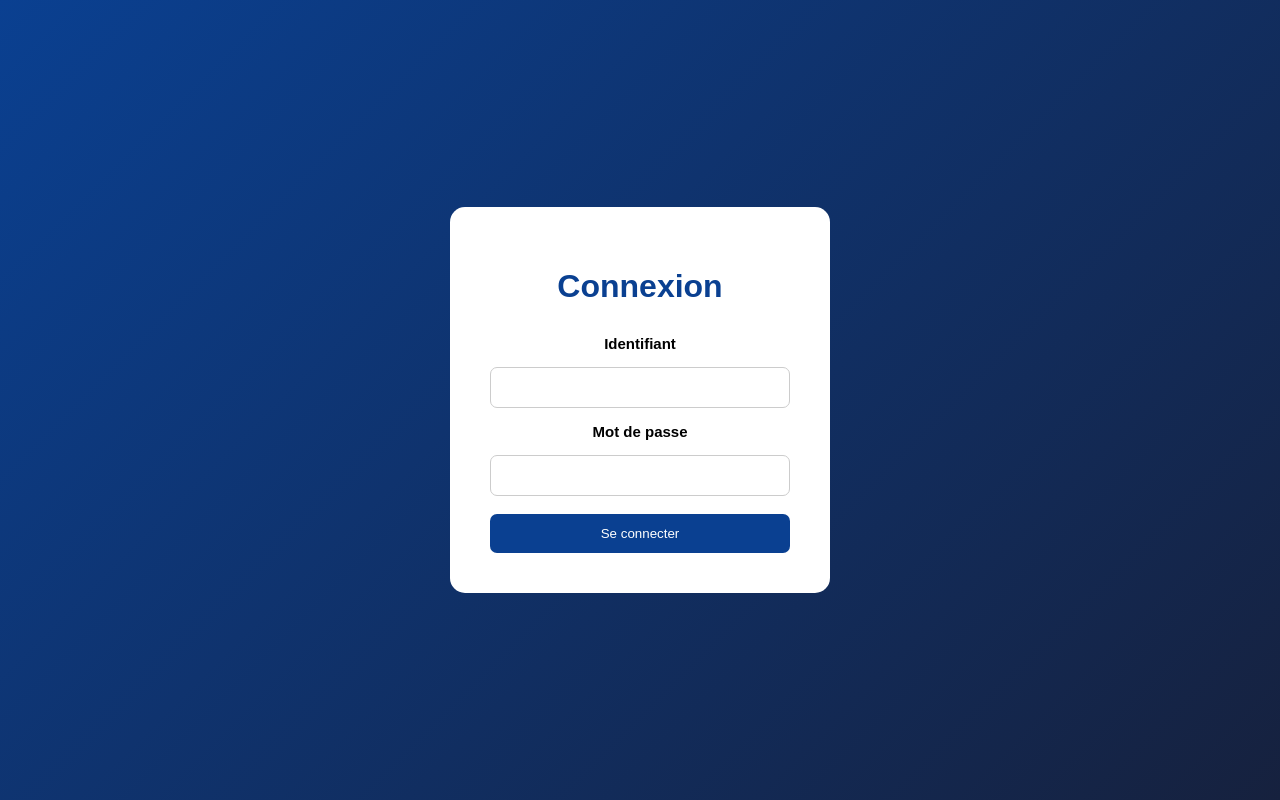
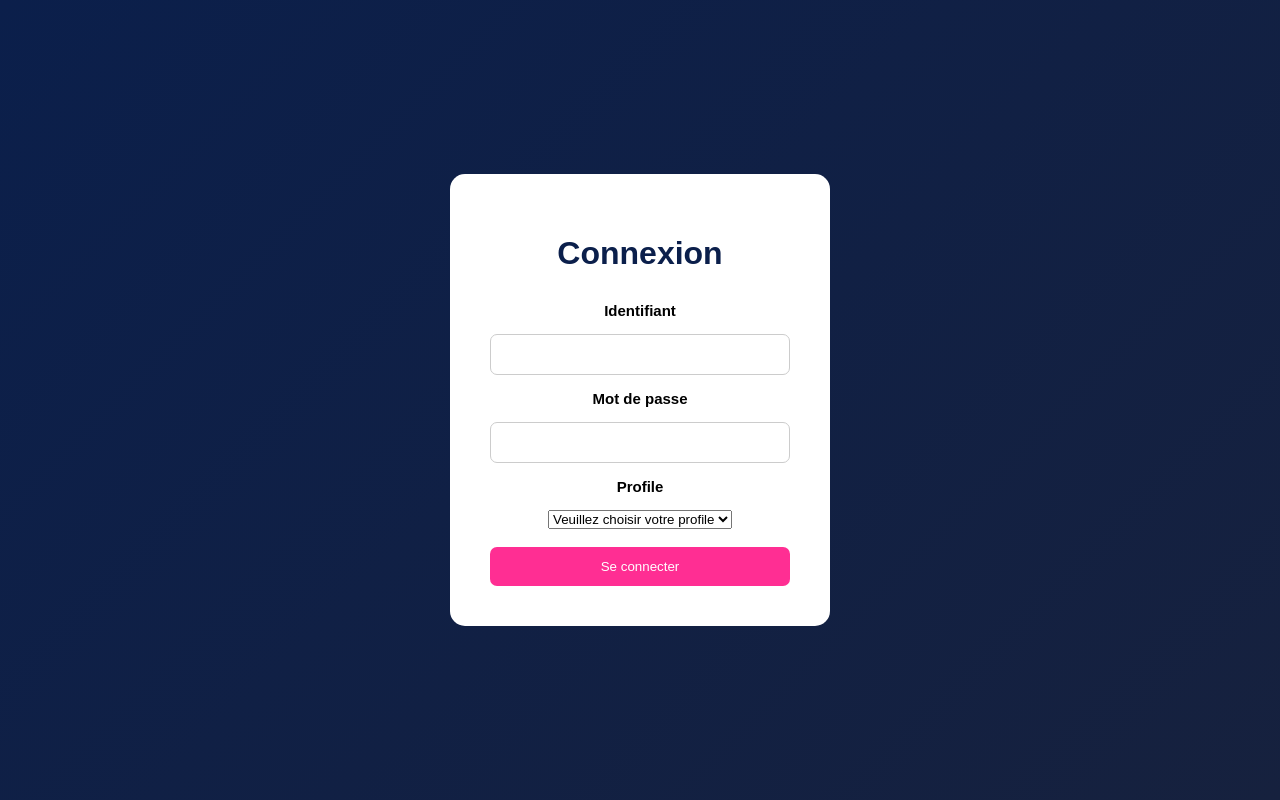
Before and after one commit to zorez04/PronoteV2, a Flask app: page / in a window 1280 px wide. Run offline with Flask 3, Linux system fonts and the light colour scheme.

Commit message:
Modification couleur page connexion

```diff
--- a/templates/home.html
+++ b/templates/home.html
@@ -12,7 +12,7 @@
             height: 100vh;
             margin: 0;
             font-family: Arial, sans-serif;
-            background: linear-gradient(135deg, #0a4091, #16213e);
+            background: linear-gradient(135deg, #0B1F4B, #16213e);
         }
 
         form {
@@ -25,7 +25,7 @@
         }
 
         h1 {
-            color: #0a4091;
+            color: #0B1F4B;
             margin-bottom: 30px;
         }
 
@@ -44,13 +44,13 @@
         }
 
         input:focus {
-            border-color: #0a4091;
+            border-color: #0B1F4B;
         }
 
         button {
             width: 100%;
             padding: 12px;
-            background-color: #0a4091;
+            background-color: #FF2E93;
             color: white;
             border: none;
             border-radius: 7px;
@@ -59,7 +59,7 @@
         }
 
         button:hover {
-            background-color: #062c68;
+            background-color: #FF2E93;
             transform: scale(1.03);
         }
     </style>
@@ -80,6 +80,17 @@
         <input type="password" id="password" name="password"/>
 
         <br/>
+
+        <h3> Profile </h3>
+        <select name="role" id="role">
+            <option value="">Veuillez choisir votre profile </option>
+            <option value="1">Proffesseurs </option>
+            <option value="2">Vie scolaire </option>
+            <option value="3">Dirrections </option>
+            <option value="4">Eleves </option>
+        </select>
+
+        <br/>
         <br/>
 
         <button type="submit">Se connecter</button>
```
